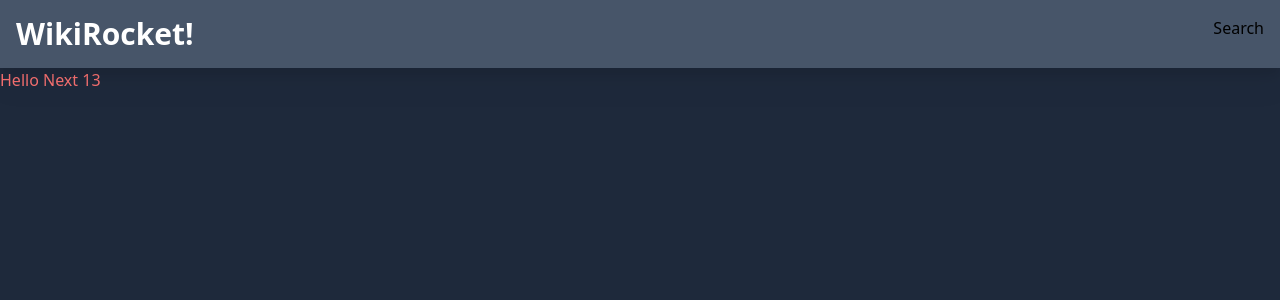
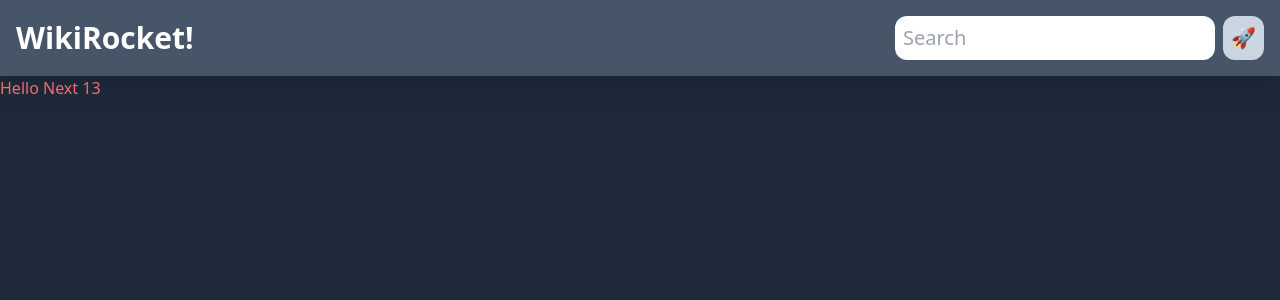
Before and after one commit to jMohammdi/wiki-search, a Next.js app: page / in a window 1280 px wide. Shown: the top 300 px of the page. Built offline with nearby package versions, Linux system fonts and the light colour scheme.

Commit message:
add search tem and dynamic search page

```diff
--- /dev/null
+++ b/app/[searchTerm]/page.tsx
@@ -0,0 +1,9 @@
+type Props = {
+  prams: { searchTerm: string };
+};
+
+function SearchResults({ prams: { searchTerm } }: Props) {
+  return <div>SearchResults</div>;
+}
+
+export default SearchResults;
--- a/app/components/Search.tsx
+++ b/app/components/Search.tsx
@@ -1,7 +1,33 @@
-import React from 'react';
+'use client';
 
-function Search() {
-  return <div>Search</div>;
+import { useState, FormEvent } from 'react';
+import { useRouter } from 'next/navigation';
+
+export default function Search() {
+  const [search, setSearch] = useState<string>('');
+  const router = useRouter();
+
+  const handleSubmit = (e: FormEvent<HTMLFormElement>) => {
+    e.preventDefault();
+    setSearch('');
+    router.push(`/${search}/`);
+  };
+
+  return (
+    <form
+      className="w-50 flex justify-center md:justify-between"
+      onSubmit={handleSubmit}
+    >
+      <input
+        type="text"
+        value={search}
+        onChange={(e) => setSearch(e.target.value)}
+        className="bg-white p-2 w-80 text-xl rounded-xl"
+        placeholder="Search"
+      />
+      <button className="p-2 text-xl rounded-xl bg-slate-300 ml-2 font-bold">
+        🚀
+      </button>
+    </form>
+  );
 }
-
-export default Search;
```
